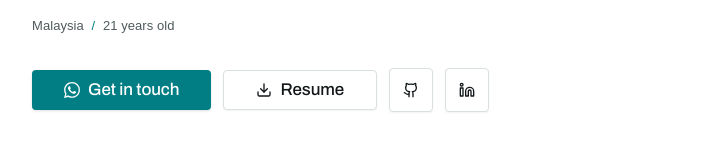
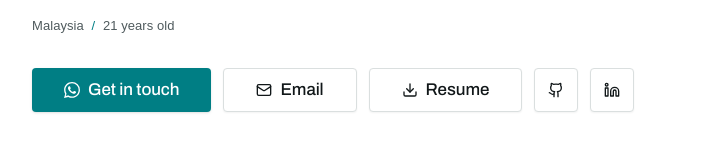
Before and after one commit to JNHNG0205/portfolio, a Next.js app: page / in a window 1280 px wide. Shown: the part 292-454 px from the top of the page, without its empty margins (276-1003 px from the left). Built offline with nearby package versions, Linux system fonts and the light colour scheme; a web font is replaced by a local one.

Commit message:
feat(email): add email address

```diff
--- a/src/app/page.tsx
+++ b/src/app/page.tsx
@@ -30,6 +30,7 @@ export default function Home() {
   }, []);
 
   const links = {
+    email: "heng.teh0205@gmail.com",
     resumeUrl: "/Resume_Teh_Jun_Heng.pdf",
     githubUrl: "https://github.com/JNHNG0205",
     whatsappUrl: "https://wa.me/60165410252",
--- a/src/components/ButtonGroup.tsx
+++ b/src/components/ButtonGroup.tsx
@@ -1,5 +1,5 @@
 import { Button } from "@/components/ui/button"
-import { Download, Github, Linkedin } from "lucide-react"
+import { Download, Github, Linkedin, Mail } from "lucide-react"
 
 function WhatsAppIcon({ className }: { className?: string }) {
   return (
@@ -15,6 +15,7 @@ function WhatsAppIcon({ className }: { className?: string }) {
 }
 
 interface ButtonGroupProps {
+  email: string
   resumeUrl: string
   githubUrl: string
   whatsappUrl: string
@@ -22,6 +23,7 @@ interface ButtonGroupProps {
 }
 
 export function ButtonGroup({
+  email,
   resumeUrl,
   githubUrl,
   whatsappUrl,
@@ -29,7 +31,7 @@ export function ButtonGroup({
 }: ButtonGroupProps) {
   return (
     <div className="flex flex-wrap items-center gap-3">
-      <Button asChild size="lg" className="type-action">
+      <Button asChild size="lg" className="h-11 type-action">
         <a
           href={whatsappUrl}
           target="_blank"
@@ -41,7 +43,13 @@ export function ButtonGroup({
         </a>
       </Button>
 
-      <Button asChild variant="outline" size="lg" className="type-action">
+      <Button asChild variant="outline" size="lg" className="h-11 type-action">
+        <a href={`mailto:${email}`} aria-label={`Email ${email}`}>
+          <Mail className="h-4 w-4" /> Email
+        </a>
+      </Button>
+
+      <Button asChild variant="outline" size="lg" className="h-11 type-action">
         <a href={resumeUrl} download>
           <Download className="h-4 w-4" /> Resume
         </a>
```
